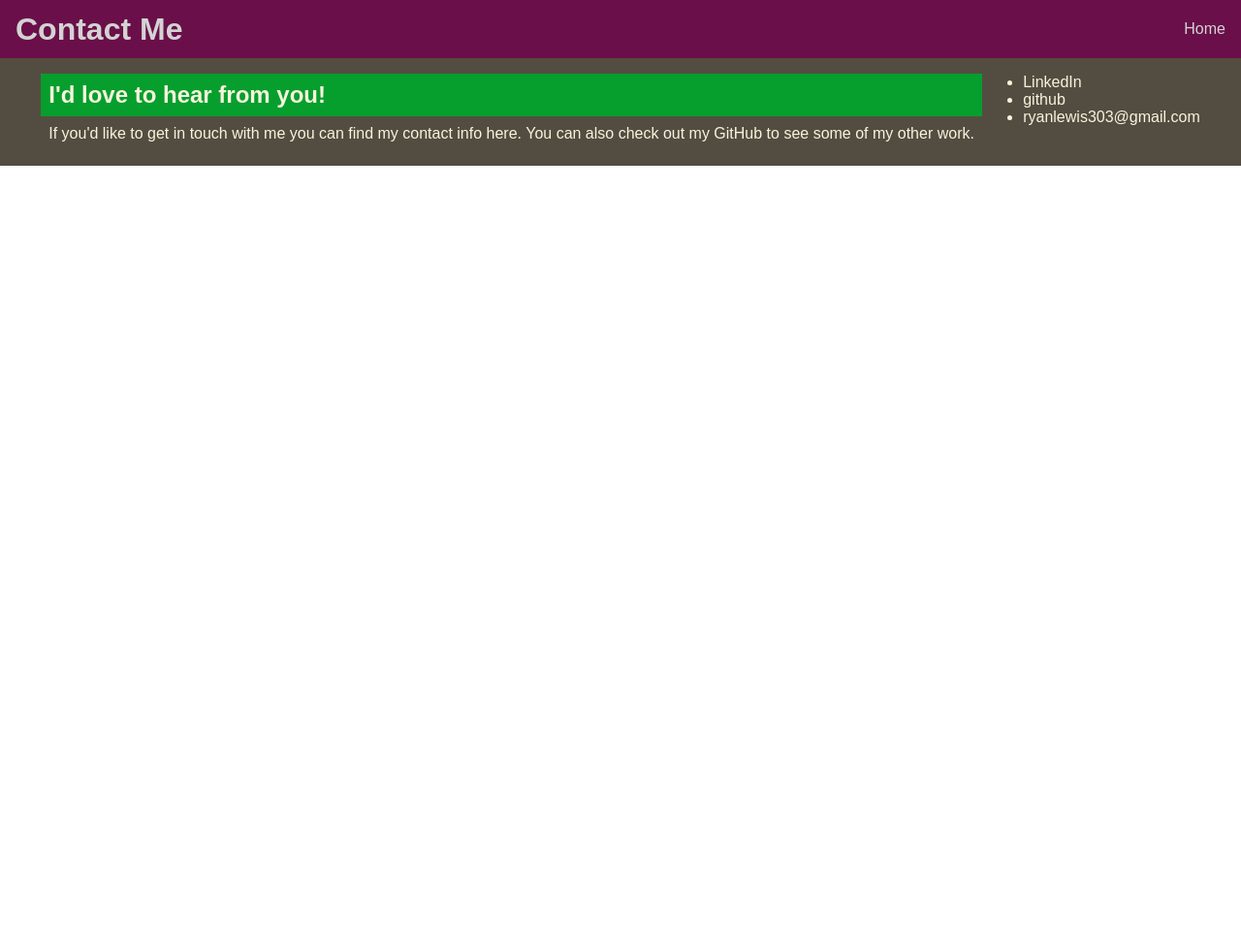
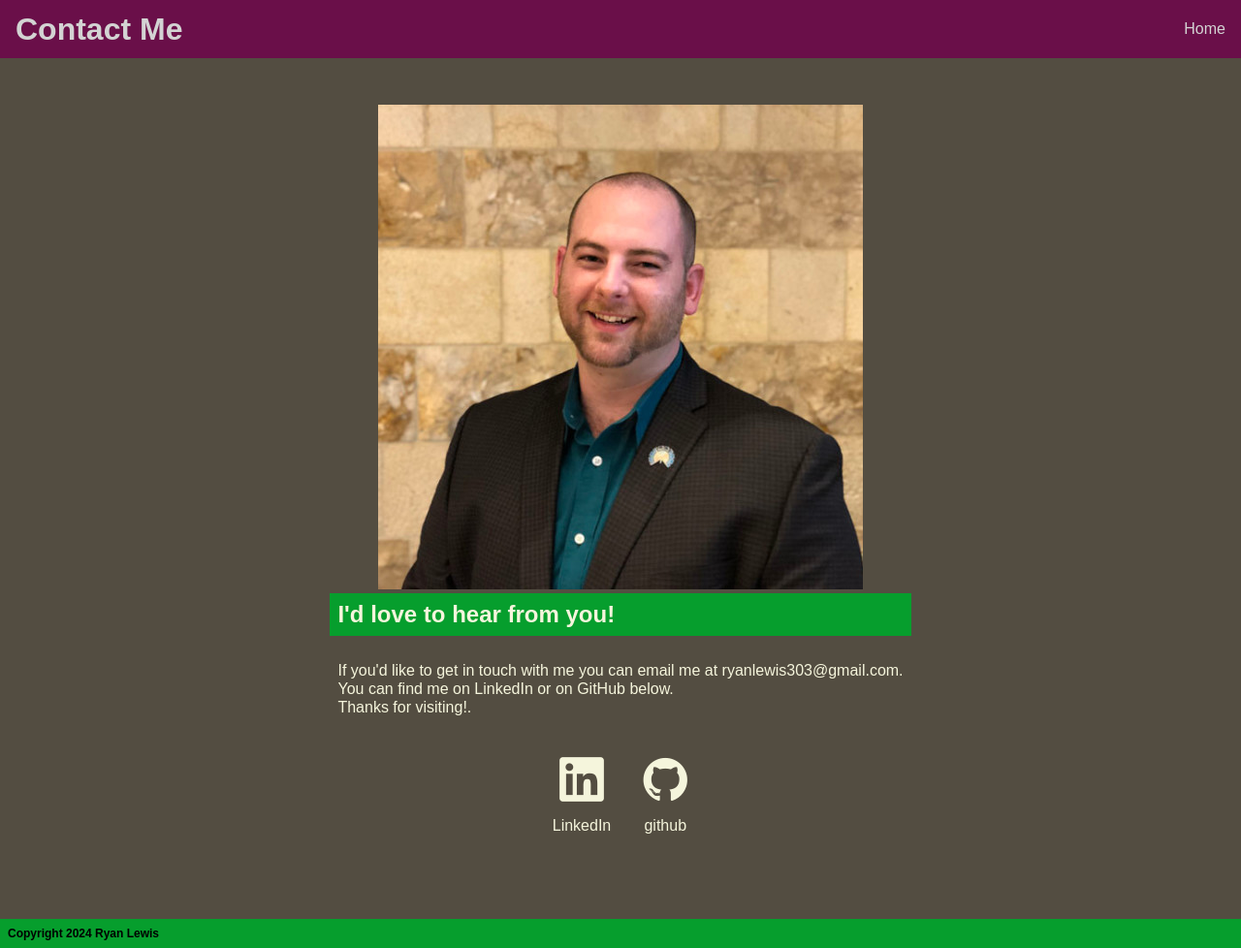
Before and after one commit to Ryno303/PortfolioPage, a plain HTML site: page contact.html in a window 1280 px wide. Shown: the whole page at 97% size. Before the commit the page ends 800 px from the top, so only its background shows below. Drawn offline with nearby package versions, Linux system fonts and the light colour scheme.

Commit message:
Added icons and other styling

```diff
--- a/contact.html
+++ b/contact.html
@@ -5,6 +5,7 @@
             Contact Me
         </title>
         <link href="style.css" rel="stylesheet">
+        <link rel="stylesheet" href="https://cdn.jsdelivr.net/gh/devicons/devicon@v2.15.1/devicon.min.css">
     </head>
     <body>
         <header>
@@ -18,28 +19,35 @@
 
         </header>
         <main>
+            <div id="contactPage" name="contactPage">
             <div>
+                <img src="./resources/images/me.jpg">
+            </div>
+            <div>
+
                 <h2>
                     I'd love to hear from you!
                 </h2>
-                <p>If you'd like to get in touch with me you can find my contact info here. You can also check out my GitHub to see some of my other work.</p>
+                <br>
+                <p>If you'd like to get in touch with me you can email me at ryanlewis303@gmail.com.<br>You can find me on LinkedIn or on GitHub below.
+                    <br> Thanks for visiting!.</p>
             </div>
-            <div>
+            <div id="contactInfo" name="contantInfo">
                 <ul>
-                    <li><a href= "https://www.linkedin.com/in/ryan-lewis-0a17b3b2">LinkedIn</a> </li>
-                    <li>
-                        <a href="https://ryno303.github.io/PortfolioPage/index.html">github</a>
+                    <li id="linkedIn" name="linkedIn" class="contactLink"><a href= "https://www.linkedin.com/in/ryan-lewis-0a17b3b2"><i class="devicon-linkedin-plain"></i><br>LinkedIn</a> </li>
+                    <li id="gitHub" name="gitHub" class="contactLink">
+                        <a href="https://github.com/Ryno303"><i class="devicon-github-original"></i><br>github</a>
                     </li>
                     <li>
-                        ryanlewis303@gmail.com
+
                     </li>
 
                 </ul>
             </div>
-
+</div>
         </main>
         <footer>
-
+            <h2>Copyright 2024 Ryan Lewis</h2>
         </footer>
     </body>
 </html>
--- a/style.css
+++ b/style.css
@@ -101,6 +101,7 @@ main a {
 }
 
 #aboutMe {
+
     min-width: 200px;
     max-width: 600px;
     max-height: 700px;
@@ -115,6 +116,13 @@ main a {
     min-width: 200px;
 
     flex-grow: 1;
+}
+
+#aboutMe img {
+    width: 150px;
+    height: auto;
+    float: right;
+    margin: 1rem;
 }
 
 
@@ -212,13 +220,75 @@ main a {
 }
 
 #skills ul {
+    display: flex;
+    flex-wrap: wrap;
+    justify-content: space-around;
+    align-content: space-around;
     padding: 1rem;
     list-style: none;
+
 }
+
+#skills li {
+    display: flex;
+    flex-wrap: wrap;
+    justify-content: center;
+    align-items: center;
+    padding: 1rem;
+}
+
+
 
 footer {
     position: relative;
     top: 60px;
+    font-size: 0.5rem;
+}
+
+#contactPage {
+    display: flex;
+    flex-direction: column;
+    align-items: center;
+    justify-content: space-between;
+    margin: 2rem;
+}
+
+#contactInfo {
+    text-align: center;
+
+    line-height: 2rem;
+    padding: 1rem;
+}
+
+#contactInfo ul {
+    list-style: none;
+    display: flex;
+    justify-content: space-evenly;
+}
+
+conactInfo li {
+
+
+}
+.contactLink {
+
+    padding: 1rem;
+
+}
+
+main a:hover{
+    color:#069e2d;
+}
+
+.devicon-cplusplus-plain,
+.devicon-html5-plain,
+.devicon-css3-plain,
+.devicon-javascript-plain,
+.devicon-linkedin-plain,
+.devicon-github-original,
+.devicon-git-plain,
+.devicon-github-plain {
+    font-size: 3rem;
 }
 
 @media only screen and (max-width: 800px)  {
```
Also changed, not shown: index.html (+11 -4 lines), resources/images/me.jpg (added).
